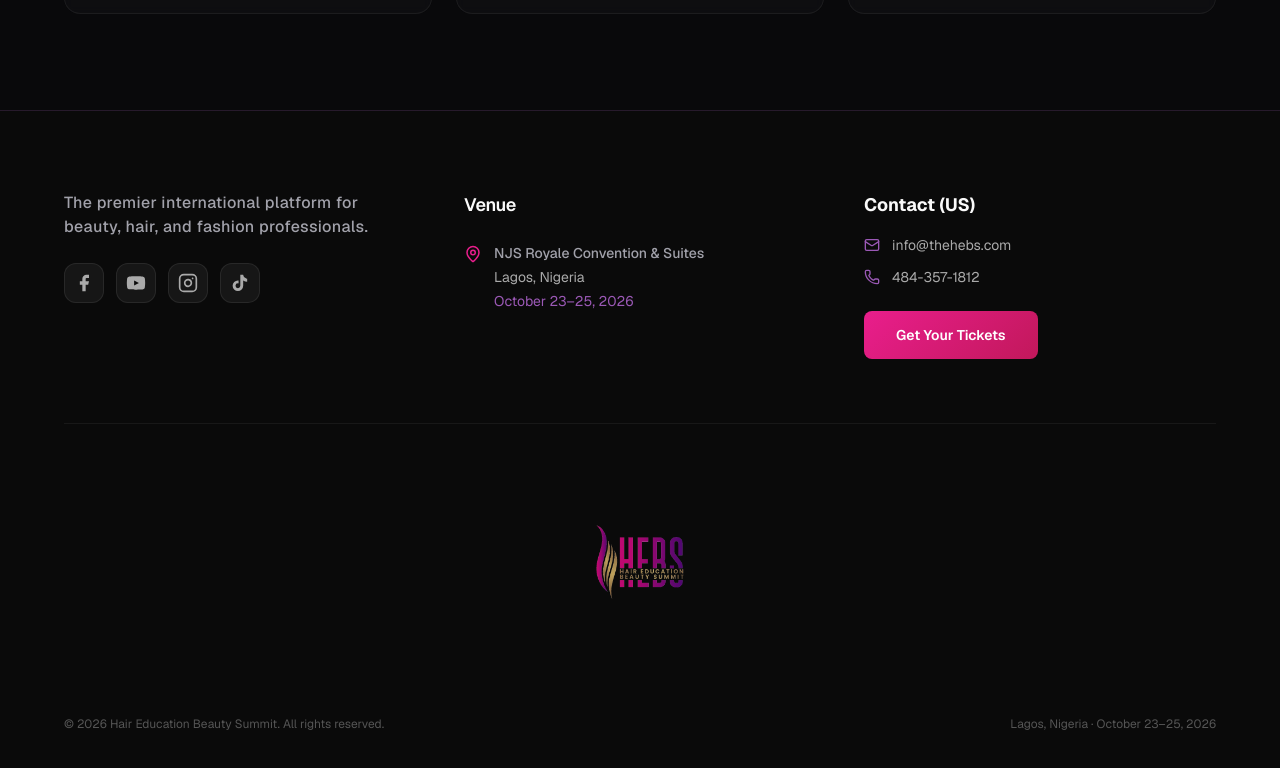
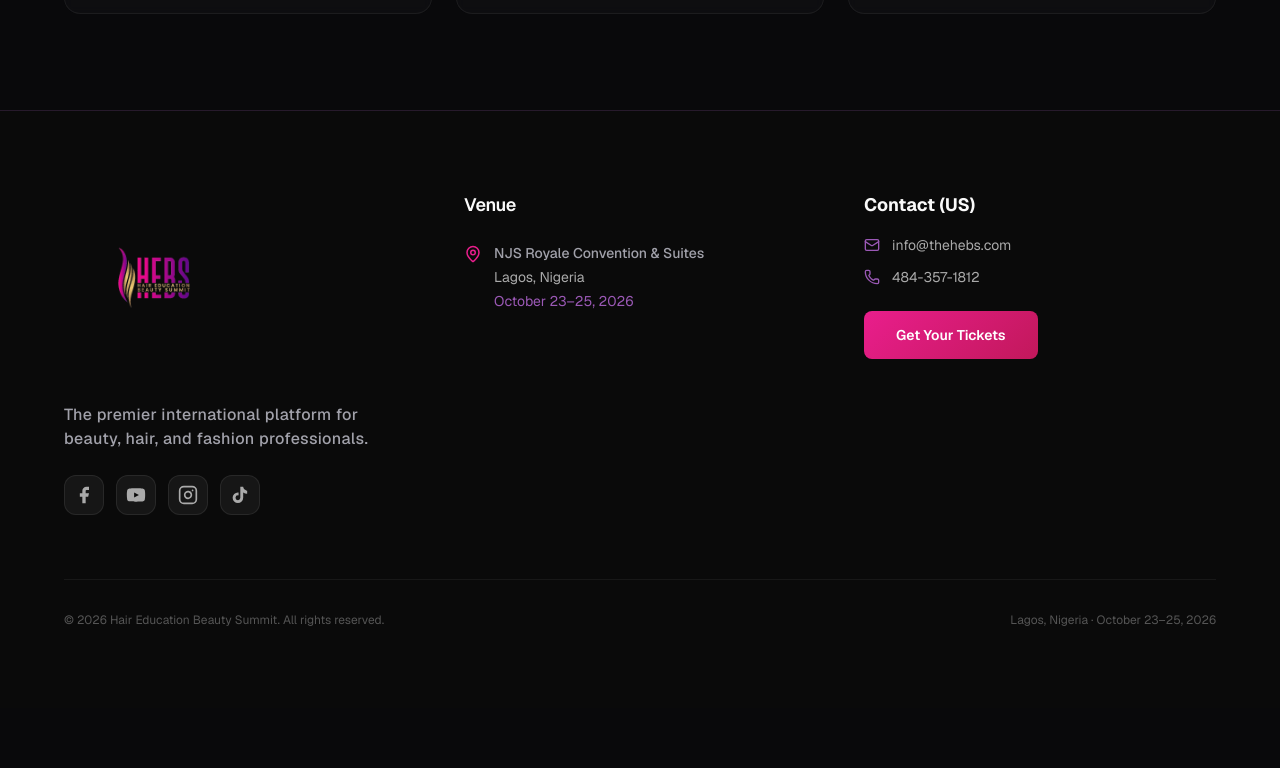
Before and after one commit to alexis800-glitch/hebs-lagos-2026, a Next.js app: page / in a window 1280 px wide. Shown: the part 1500-2268 px from the top of the page. After the commit the page ends 2208 px from the top, so only its background shows below. Built offline with nearby package versions, Linux system fonts and the light colour scheme.

Commit message:
auto: move footer logo to left brand column, remove floating centered logo

```diff
--- a/components/Footer.tsx
+++ b/components/Footer.tsx
@@ -76,6 +76,13 @@ export default function Footer() {
         >
           {/* Brand */}
           <div className="flex flex-col gap-4">
+            <Image
+              src="/assets/hebs_logo_transparent.png"
+              alt="HEBS Lagos 2026 Logo"
+              width={180}
+              height={180}
+              className="w-[160px] sm:w-[180px] h-auto object-contain block mb-4"
+            />
             <p className="text-zinc-400 text-sm md:text-base font-medium leading-relaxed max-w-sm text-left tracking-wide">
               The premier international platform for beauty, hair, and fashion professionals.
             </p>
@@ -179,24 +186,15 @@ export default function Footer() {
           whileInView={{ opacity: 1 }}
           viewport={{ once: true }}
           transition={{ duration: 0.6, ease: EASE }}
-          className="pt-8 flex flex-col items-center gap-4"
+          className="pt-8 flex flex-col sm:flex-row items-center justify-between gap-4"
           style={{ borderTop: "1px solid rgba(255,255,255,0.06)" }}
         >
-          <Image
-            src="/assets/hebs_logo_transparent.png"
-            alt="HEBS Lagos 2026 Logo"
-            width={220}
-            height={220}
-            className="w-[180px] sm:w-[220px] h-auto object-contain mx-auto mb-6 block opacity-80 transition-opacity hover:opacity-100"
-          />
-          <div className="w-full flex flex-col sm:flex-row items-center justify-between gap-4">
           <p className="text-xs font-inter" style={{ color: "#555" }}>
             © {new Date().getFullYear()} Hair Education Beauty Summit. All rights reserved.
           </p>
           <p className="text-xs font-inter" style={{ color: "#555" }}>
             Lagos, Nigeria · October 23–25, 2026
           </p>
-          </div>
         </motion.div>
       </div>
     </footer>
```
